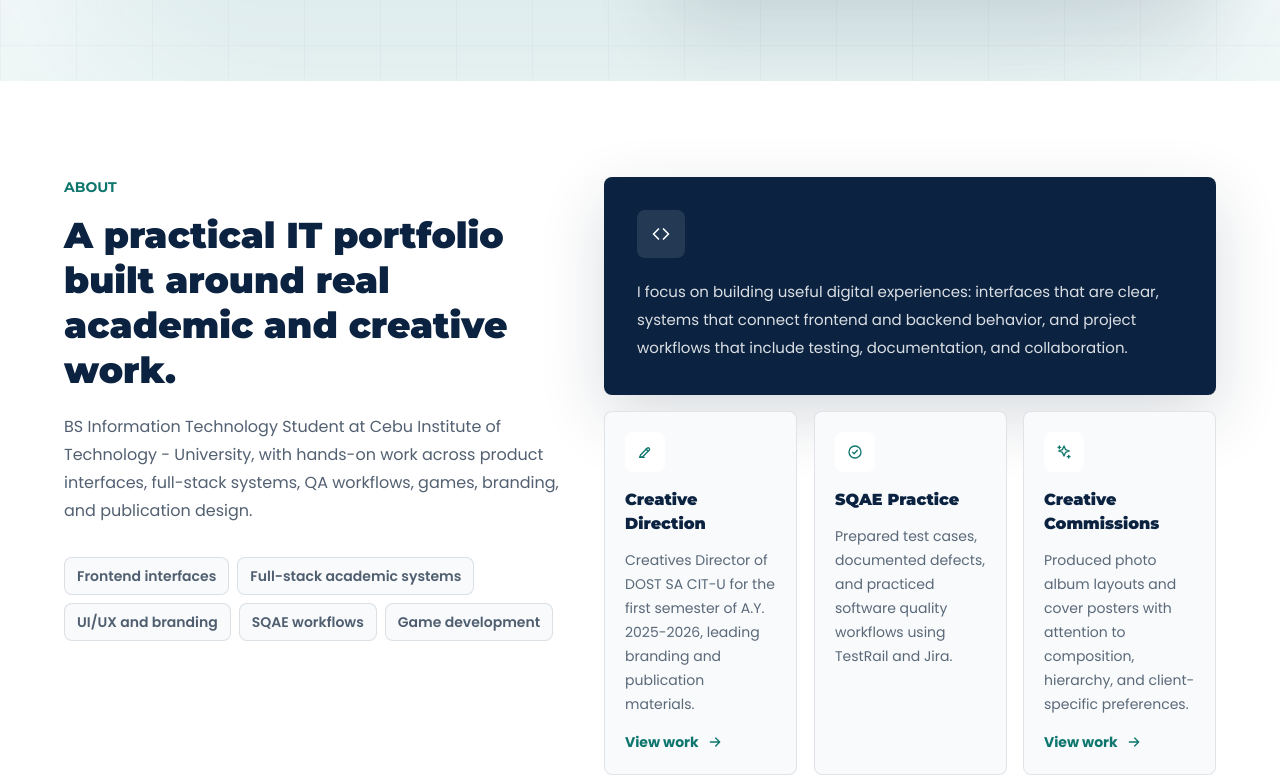
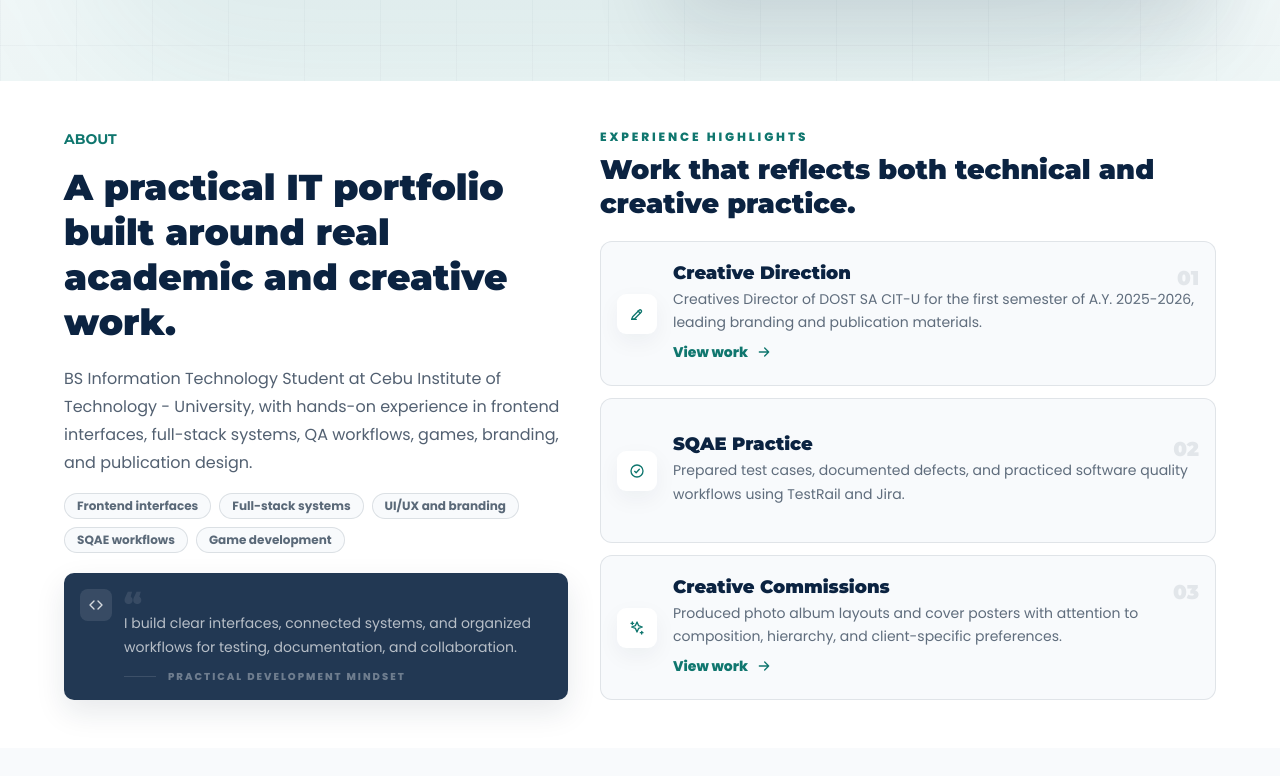
Before and after one commit to res-jammixs/portfolio, a Next.js app: page / in a window 1280 px wide. Shown: the part 639-1415 px from the top of the page. Built offline with nearby package versions, Linux system fonts and the light colour scheme.

Commit message:
feature(about): modified the about page to be more compact

```diff
--- a/src/components/sections/AboutSection.js
+++ b/src/components/sections/AboutSection.js
@@ -6,7 +6,7 @@ import SectionHeading from "@/components/ui/SectionHeading";
 
 const focusAreas = [
   "Frontend interfaces",
-  "Full-stack academic systems",
+  "Full-stack systems",
   "UI/UX and branding",
   "SQAE workflows",
   "Game development",
@@ -14,72 +14,116 @@ const focusAreas = [
 
 export default function AboutSection() {
   return (
-    <section id="about" className="relative bg-white px-5 py-20 md:px-8 md:py-24">
-      <div className="mx-auto grid max-w-6xl gap-10 lg:grid-cols-[0.9fr_1.1fr]">
-        <div>
+    <section
+      id="about"
+      className="relative overflow-hidden bg-white px-5 py-10 md:px-8 md:py-12"
+    >
+      <div className="mx-auto grid max-w-6xl gap-8 lg:grid-cols-[0.9fr_1.1fr] lg:items-stretch">
+        <div className="flex h-full flex-col">
           <SectionHeading
             eyebrow="About"
             title="A practical IT portfolio built around real academic and creative work."
-            description={`${profile.role} at ${profile.school}, with hands-on work across product interfaces, full-stack systems, QA workflows, games, branding, and publication design.`}
+            description={`${profile.role} at ${profile.school}, with hands-on experience in frontend interfaces, full-stack systems, QA workflows, games, branding, and publication design.`}
           />
 
-          <Reveal className="mt-8 flex flex-wrap gap-2" delay={120}>
+          <Reveal className="mt-4 flex flex-wrap gap-2" delay={120}>
             {focusAreas.map((area) => (
               <span
                 key={area}
-                className="rounded-[8px] border border-[rgba(15,35,58,0.12)] bg-[var(--mist)] px-3 py-2 text-sm font-semibold text-[rgba(15,35,58,0.72)]"
+                className="rounded-full border border-[rgba(15,35,58,0.12)] bg-[var(--mist)] px-3 py-1 text-xs font-bold text-[rgba(15,35,58,0.68)]"
               >
                 {area}
               </span>
             ))}
           </Reveal>
+
+          <Reveal
+            className="mt-5 rounded-[10px] bg-[var(--deep-blue)]/90 p-3.5 text-white shadow-[0_12px_30px_rgba(15,35,58,0.1)] md:p-4"
+            delay={170}
+          >
+            <div className="flex gap-3">
+              <div className="grid size-8 shrink-0 place-items-center rounded-[8px] bg-white/10 text-white/80">
+                <Icon name="code" className="size-4" />
               </div>
 
-        <div className="grid gap-4">
-          <Reveal
-            className="rounded-[8px] border border-[rgba(15,35,58,0.1)] bg-[var(--deep-blue)] p-6 text-white shadow-[0_22px_65px_rgba(15,35,58,0.16)] md:p-8"
-            direction="right"
-            delay={100}
-          >
-            <div className="mb-5 grid size-12 place-items-center rounded-[8px] bg-white/10 text-white">
-              <Icon name="code" className="size-5" />
+              <div className="min-w-0">
+                <div className="mb-1 font-heading text-3xl font-black leading-none text-white/10">
+                  “
                 </div>
-            <p className="text-sm leading-7 text-white/85 md:text-[15px]">
-              I focus on building useful digital experiences: interfaces that
-              are clear, systems that connect frontend and backend behavior, and
-              project workflows that include testing, documentation, and
-              collaboration.
+
+                <p className="-mt-3 max-w-xl text-sm leading-6 text-white/68">
+                  I build clear interfaces, connected systems, and organized
+                  workflows for testing, documentation, and collaboration.
                 </p>
+
+                <div className="mt-2.5 flex items-center gap-3">
+                  <span className="h-px w-8 bg-white/12" />
+                  <p className="text-[10px] font-black uppercase tracking-[0.2em] text-white/35">
+                    Practical development mindset
+                  </p>
+                </div>
+              </div>
+            </div>
+          </Reveal>
+        </div>
+
+        <div className="flex h-full flex-col">
+          <Reveal direction="right" delay={100}>
+            <p className="text-xs font-black uppercase tracking-[0.24em] text-[var(--teal)]">
+              Experience Highlights
+            </p>
+            <h3 className="mt-2 max-w-2xl font-heading text-2xl font-black leading-tight text-[var(--deep-blue)] md:text-[27px]">
+              Work that reflects both technical and creative practice.
+            </h3>
           </Reveal>
 
-          <div className="grid gap-4 md:grid-cols-3">
+          <div className="mt-5 grid flex-1 gap-3 lg:grid-rows-3">
             {experienceHighlights.map((highlight, index) => (
               <Reveal
                 key={highlight.title}
-                className="rounded-[8px] border border-[rgba(15,35,58,0.1)] bg-[var(--mist)] p-5"
-                delay={170 + index * 70}
+                delay={160 + index * 60}
+                className="group h-full rounded-[12px] border border-[rgba(15,35,58,0.1)] bg-[var(--mist)] p-3.5 transition duration-300 hover:border-[rgba(0,128,128,0.25)] hover:bg-white hover:shadow-[0_14px_36px_rgba(15,35,58,0.07)] md:p-4"
               >
-                <div className="mb-4 grid size-10 place-items-center rounded-[8px] bg-white text-[var(--teal)]">
+                <div className="flex h-full items-center gap-4">
+                  <div className="grid size-10 shrink-0 place-items-center self-center rounded-[9px] bg-white text-[var(--teal)] shadow-[0_8px_22px_rgba(15,35,58,0.05)] transition group-hover:bg-[var(--teal)] group-hover:text-white">
                     <Icon
-                    name={index === 0 ? "draw" : index === 1 ? "checkCircle" : "sparkles"}
+                      name={
+                        index === 0
+                          ? "draw"
+                          : index === 1
+                            ? "checkCircle"
+                            : "sparkles"
+                      }
                       className="size-4"
                     />
                   </div>
-                <h3 className="font-heading text-base font-black text-[var(--deep-blue)]">
+
+                  <div className="min-w-0 flex-1">
+                    <div className="flex items-start justify-between gap-4">
+                      <h3 className="font-heading text-base font-black leading-[1.1] text-[var(--deep-blue)] md:text-lg">
                         {highlight.title}
                       </h3>
-                <p className="mt-3 text-sm leading-6 text-[rgba(15,35,58,0.68)]">
+
+                      <span className="shrink-0 font-heading text-xl font-black text-[rgba(15,35,58,0.09)]">
+                        0{index + 1}
+                      </span>
+                    </div>
+
+                    <p className="-mt-1 text-sm leading-[1.65] text-[rgba(15,35,58,0.66)]">
                       {highlight.detail}
                     </p>
+
                     {highlight.href ? (
                       <Link
                         href={highlight.href}
-                    className="mt-4 inline-flex items-center gap-2 text-sm font-bold text-[var(--teal)] transition hover:text-[var(--deep-blue)]"
+                        className="mt-2 inline-flex items-center gap-2 text-sm font-black text-[var(--teal)] transition hover:gap-3 hover:text-[var(--deep-blue)]"
                       >
                         View work
                         <Icon name="arrowForward" className="size-4" />
                       </Link>
                     ) : null}
+                  </div>
+                </div>
               </Reveal>
             ))}
           </div>
```
Lines whose indentation alone changed are shown as unchanged.
